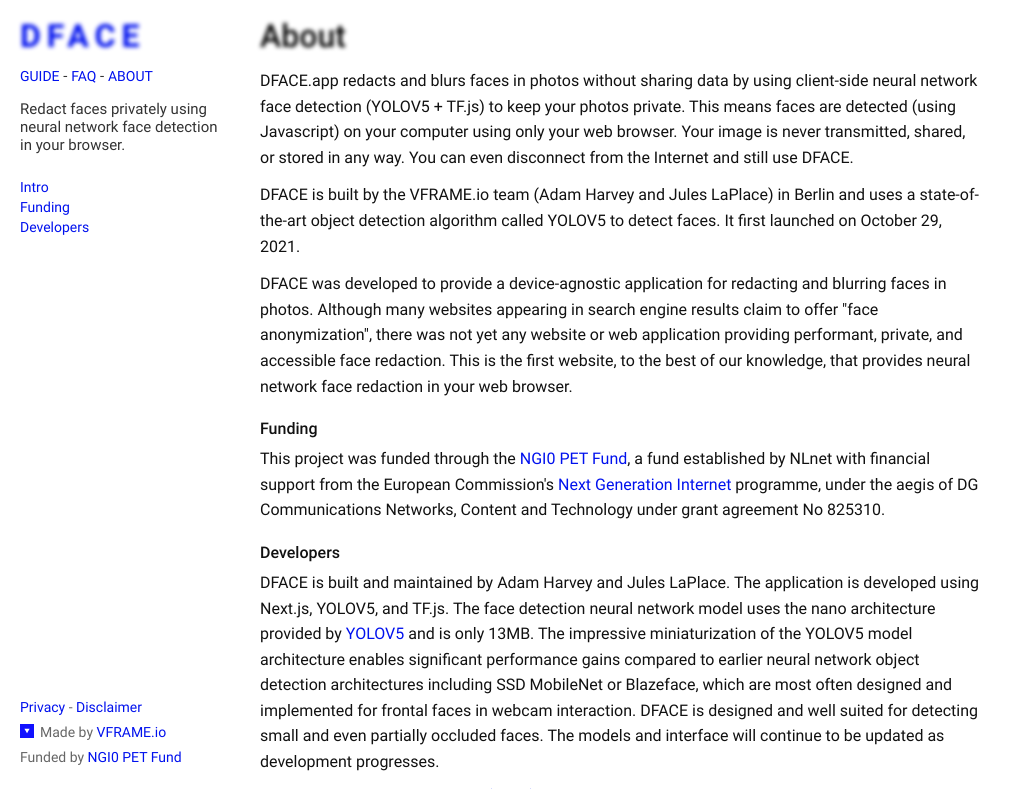
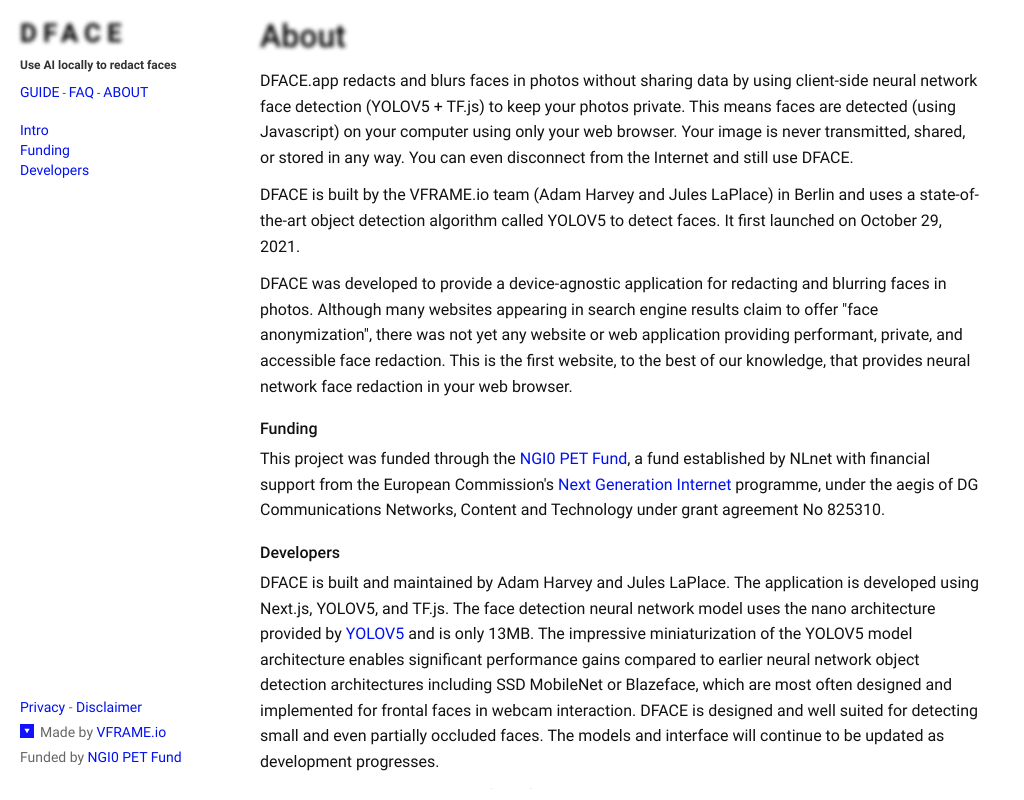
Before and after one commit to vframeio/dface, a Next.js app: page /about in a window 1280 px wide. Shown: the top 800 px of the page, without its empty margins (0-1024 px from the left). Built offline with nearby package versions, Linux system fonts and the light colour scheme.

Commit message:
css tweaks

```diff
--- a/src/components/blur/App.js
+++ b/src/components/blur/App.js
@@ -175,7 +175,7 @@
             processing={isWorking}
           >
             <div className="introText">
-              <div className="introTextA">Add Image</div>
+              <div className="introTextA">+</div>
               <div className="introTextB">Choose or drop photo</div>
             </div>
           </DropZone>
--- a/src/components/blur/Intro.js
+++ b/src/components/blur/Intro.js
@@ -37,7 +37,7 @@
     >
       <div className="dropzone">
         <div className="introText">
-          <span>Add Image intro</span>
+          <span>+</span>
           <br />
           <span>Drag-and-drop images here</span>
         </div>
--- a/src/components/blur/Settings.js
+++ b/src/components/blur/Settings.js
@@ -45,7 +45,7 @@
           processing={processing}
         >
           <div className="introText">
-            Add Image
+            + Add Image
           </div>
         </DropZone>
       )}
--- a/src/components/blur/app.css
+++ b/src/components/blur/app.css
@@ -13,14 +13,14 @@
   text-align: center;
 }
 .introTextA {
-  font-size: 24px;
+  font-size: 6rem;
   color: transparent;
-  text-shadow: 0 0 3px #01e;
+  text-shadow: 0 0 10px #01e;
   margin-bottom: 10px;
   text-transform: uppercase;
 }
 .introTextB {
-  color:  #999;
+  color:  #333;
 }
 
 .emoji {
@@ -131,7 +131,8 @@
 
 .dropzone {
   width: 100%;
-  min-height: 40rem;
+  min-height: 30rem;
+  max-width: 640px;
   max-height: calc(50vh);
   display: flex;
   align-items: center;
--- a/src/components/common/Header.js
+++ b/src/components/common/Header.js
@@ -11,14 +11,14 @@
       <h1>
         <Link href="/">DFACE</Link>
       </h1>
+      <p className="hello">
+        Use AI locally to redact faces
+      </p>
 
-      <p className="hello">
+      <p className="hello-links">
         <Link href="/guide">Guide</Link> - <Link href="/faq">FAQ</Link> - <Link href="/about">About</Link>
       </p>
 
-      <p className="hello">
-        Redact faces privately using neural network face detection in your browser.
-      </p>
     </div>
   );
 }
--- a/src/styles/sidebar.scss
+++ b/src/styles/sidebar.scss
@@ -35,22 +35,27 @@
 .header {
   margin-bottom: 10px;
   h1 {
-    font-size: 32px;
-    line-height: 32px;
+    font-size: 26px;
+    line-height: 26px;
     letter-spacing: 6px;
     margin: 0 0 0.75rem 0;
     a {
       color: transparent;
-      text-shadow: 0 0 4px $blue;
+      text-shadow: 0 0 4px #000;
       transition: text-shadow 0.15s;
       &:hover {
-        text-shadow: 0 0 2px $blue;
+        text-shadow: 0 0 2px #111;
       }
     }
   }
 
   p.hello {
-    font-size: 0.9375rem;
+    font-size: 0.75rem;
+    color: #333;
+    font-weight: 600;
+  }
+  p.hello-links {
+    font-size: 0.75rem;
     color: #333;
     a {
       font-size: 0.875rem;
```
Also changed, not shown: src/constants/modelzoo.js (+16 -4 lines).
